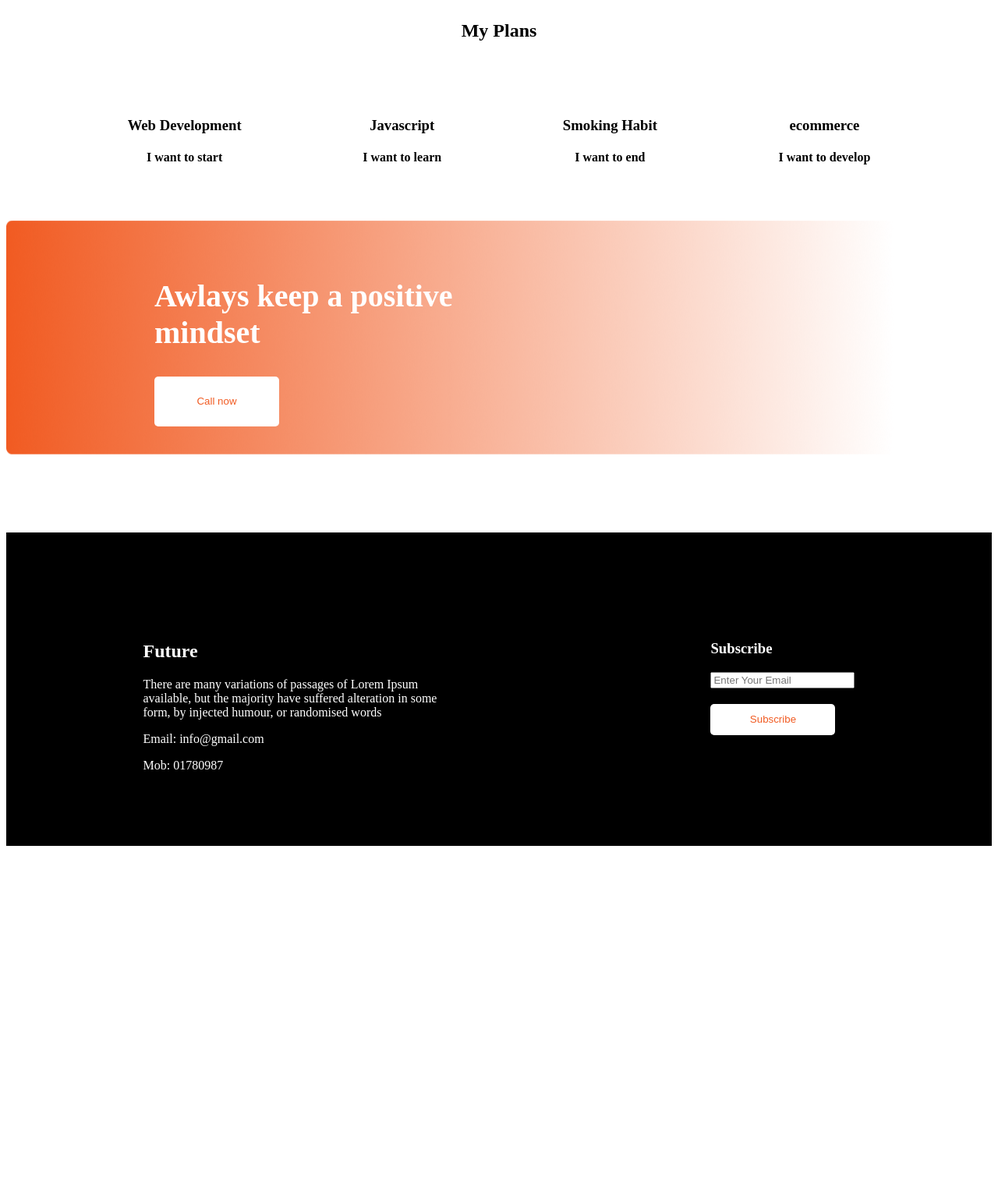
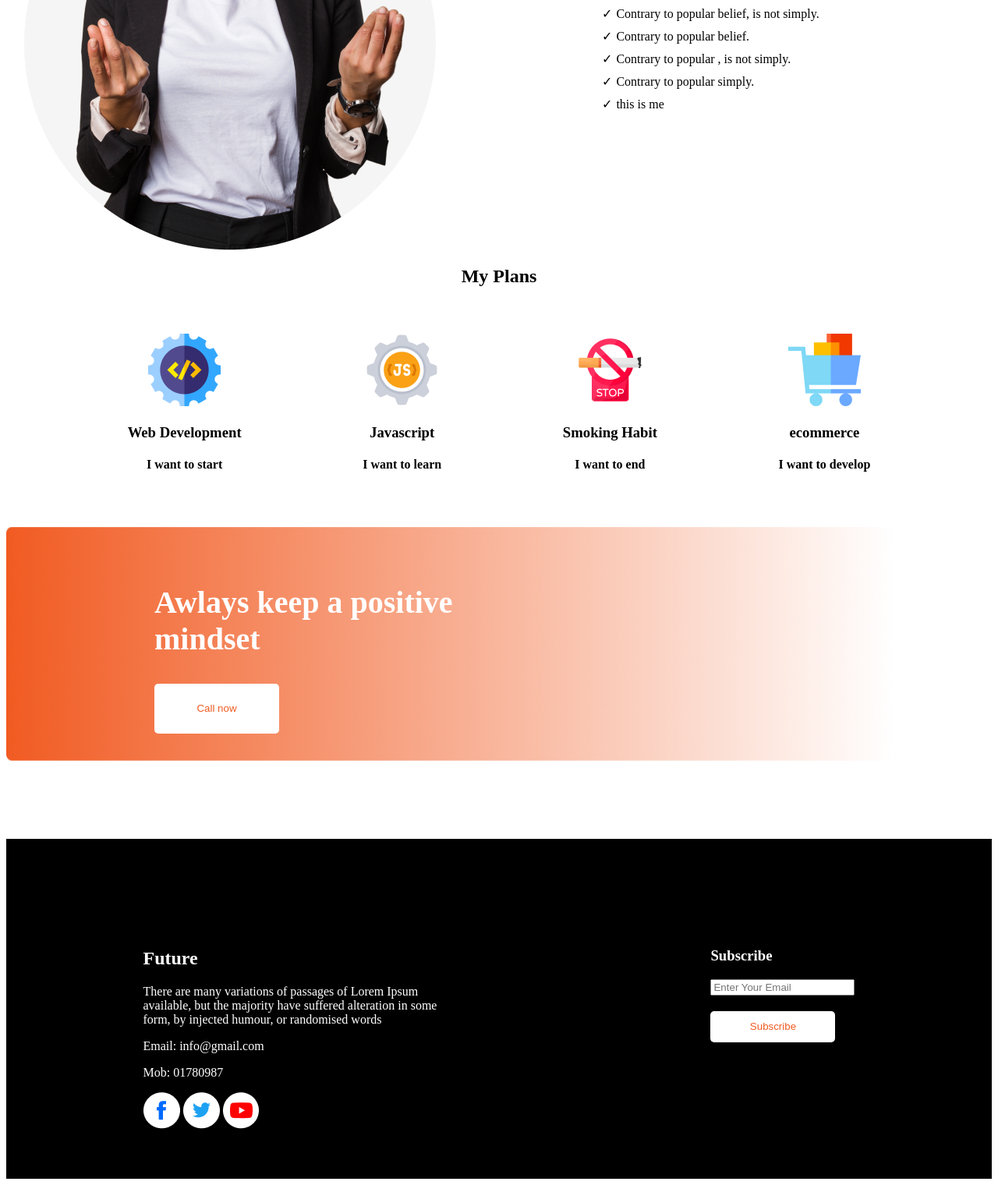
Before and after one commit to sanjidazamannishat/new-year-new-me, a plain HTML site: page index.html in a window 1280 px wide. Shown: the part 1211-2731 px from the top of the page at 78% size. Before the commit the page ends 2304 px from the top, so only its background shows below. Drawn offline with Linux system fonts and the light colour scheme; the site is published under a folder, as on GitHub Pages, so addresses that start at the root find nothing.

Commit message:
image url added

```diff
--- a/index.html
+++ b/index.html
@@ -23,7 +23,7 @@
     </section>
     <!-- Failure Section -->
     <section class="section-two">
-        <img src="/images/person.png" alt="">
+        <img src="./images/person.png" alt="">
         <div class="section-two-description">
             <h2 class="section-two-title">My failures of <br> previous year</h2>
             <p>Contrary to popular belief, Lorem Ipsum is not <br> simply random text. It has roots in a piece of <br>
@@ -42,23 +42,23 @@
         <h2 class="plan-head">My Plans</h2>
         <div class="my-plan-description">
             <div>
-                <img src="/images/icons/web.png" alt="">
+                <img src="./images/icons/web.png" alt="">
                 <h3>Web Development</h3>
                 <h4>I want to start</h4>
             </div>
             <div>
-                <img src="/images/icons/js.png" alt="">
+                <img src="./images/icons/js.png" alt="">
                 <h3>Javascript</h3>
                 <h4>I want to learn</h4>
 
             </div>
             <div>
-                <img src="/images/icons/smoke.png" alt="">
+                <img src="./images/icons/smoke.png" alt="">
                 <h3>Smoking Habit</h3>
                 <h4> I want to end</h4>
             </div>
             <div>
-                <img src="/images/icons/ecom.png" alt="">
+                <img src="./images/icons/ecom.png" alt="">
                 <h3>ecommerce</h3>
                 <h4>I want to develop</h4>
             </div>
@@ -78,9 +78,9 @@
                 in some <br> form, by injected humour, or randomised words</p>
             <p>Email: info@gmail.com</p>
             <p>Mob: 01780987</p>
-            <img src="/images/icons/fb.png" alt="">
-            <img src="/images/icons/twitter.png" alt="">
-            <img src="/images/icons/youtube.png" alt="">
+            <img src="./images/icons/fb.png" alt="">
+            <img src="./images/icons/twitter.png" alt="">
+            <img src="./images/icons/youtube.png" alt="">
         </div>
         <div>
             <h3>Subscribe</h3>
```
